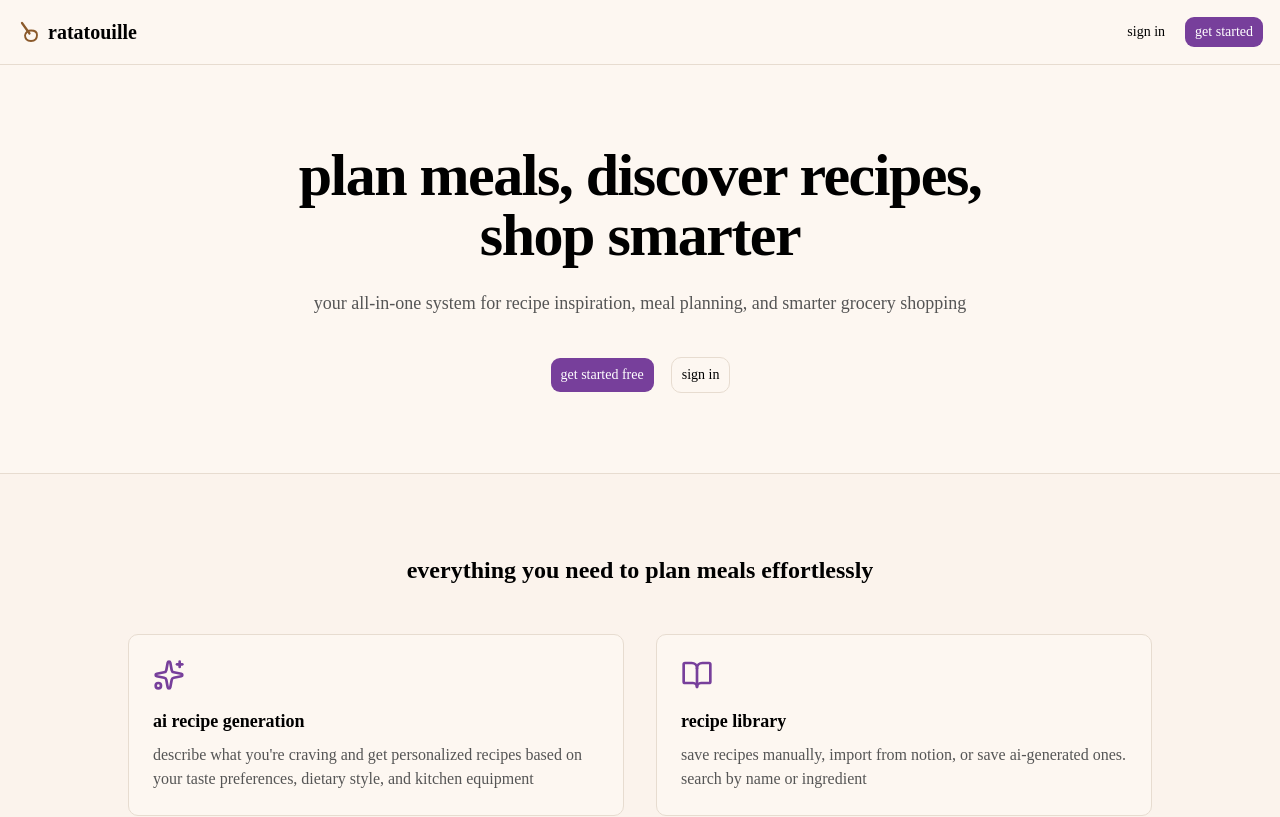
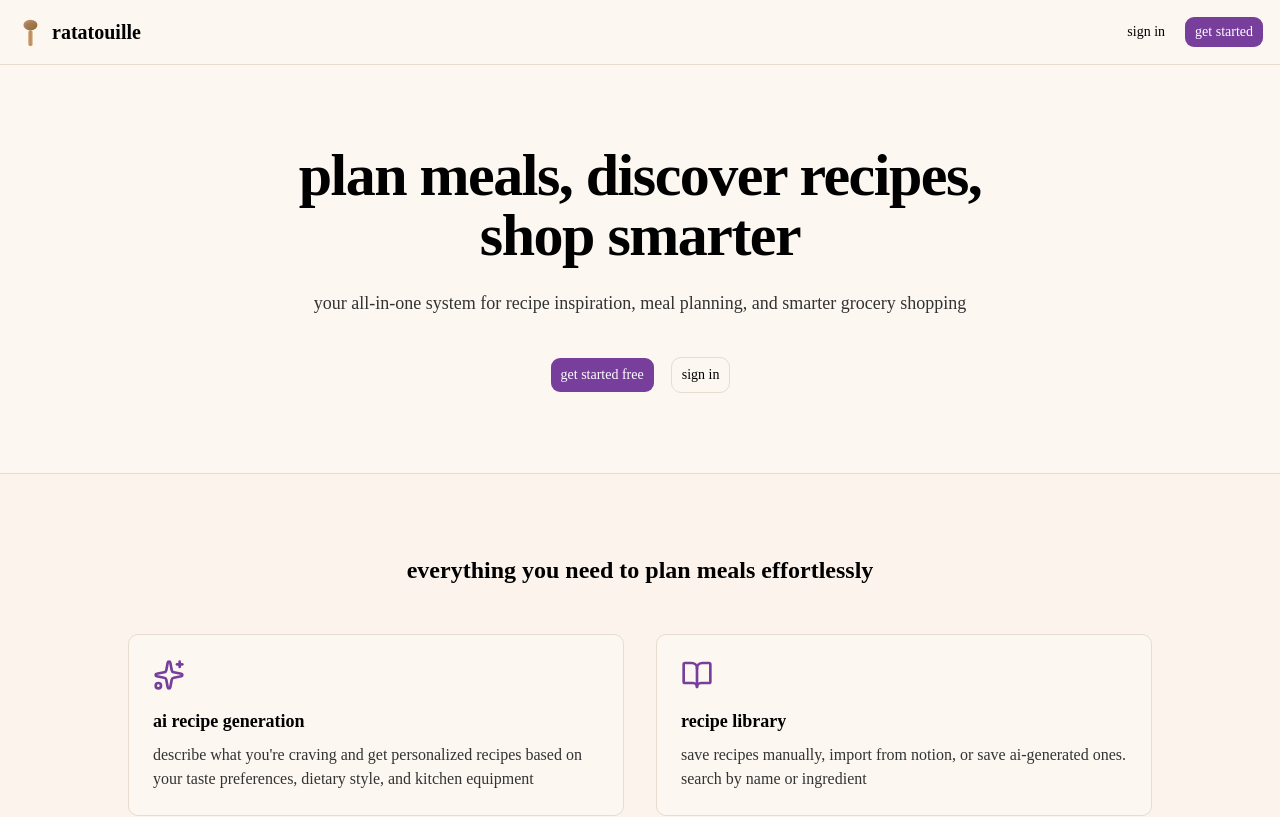
Before and after one commit to sudikshad/ratatouille, a Next.js app: page / in a window 1280 px wide. Shown: the top 817 px of the page. Built offline with nearby package versions, Linux system fonts and the light colour scheme; no server answers.

Commit message:
Realistic wooden spoon logo, all text pure black

```diff
--- a/src/app/globals.css
+++ b/src/app/globals.css
@@ -66,10 +66,10 @@
   /* Warm muted beige */
   --muted: oklch(0.94 0.02 70);
   /* Dark gray for muted text */
-  --muted-foreground: #555555;
+  --muted-foreground: #333333;
   /* Herb green accent - #81B29A */
   --accent: oklch(0.70 0.08 160);
-  --accent-foreground: oklch(0.28 0.04 45);
+  --accent-foreground: #000000;
   /* Terracotta destructive - #E07A5F */
   --destructive: oklch(0.65 0.16 30);
   /* Warm border */
@@ -85,11 +85,11 @@
   --chart-5: oklch(0.50 0.12 310);  /* deep purple */
   --radius: 0.625rem;
   --sidebar: oklch(0.96 0.015 70);
-  --sidebar-foreground: oklch(0.28 0.04 45);
+  --sidebar-foreground: #000000;
   --sidebar-primary: oklch(0.48 0.15 310);
-  --sidebar-primary-foreground: oklch(0.98 0.01 70);
+  --sidebar-primary-foreground: #ffffff;
   --sidebar-accent: oklch(0.94 0.02 70);
-  --sidebar-accent-foreground: oklch(0.28 0.04 45);
+  --sidebar-accent-foreground: #000000;
   --sidebar-border: oklch(0.90 0.02 70);
   --sidebar-ring: oklch(0.48 0.15 310);
 }
--- a/src/app/page.tsx
+++ b/src/app/page.tsx
@@ -40,28 +40,35 @@ export default async function Home() {
         <div className="container mx-auto flex h-16 items-center justify-between px-4">
           <div className="flex items-center gap-2">
             <svg
-              width="24"
-              height="24"
+              width="28"
+              height="28"
               viewBox="0 0 32 32"
               fill="none"
               xmlns="http://www.w3.org/2000/svg"
             >
-              {/* Ladle handle - long diagonal */}
-              <path
-                d="M8 4 L18 18"
-                stroke="#8B5A2B"
-                strokeWidth="3"
-                strokeLinecap="round"
-              />
-              {/* Ladle bowl - deep rounded scoop */}
-              <path
-                d="M12 20 Q12 28 20 28 Q28 28 28 20 Q28 14 20 14 Q14 14 12 20"
-                stroke="#8B5A2B"
-                strokeWidth="2.5"
-                fill="none"
-              />
+              {/* Wooden spoon - realistic */}
+              <defs>
+                <linearGradient id="woodGrain" x1="0%" y1="0%" x2="100%" y2="0%">
+                  <stop offset="0%" stopColor="#D4A574" />
+                  <stop offset="30%" stopColor="#C4956A" />
+                  <stop offset="50%" stopColor="#B8895E" />
+                  <stop offset="70%" stopColor="#C4956A" />
+                  <stop offset="100%" stopColor="#D4A574" />
+                </linearGradient>
+                <linearGradient id="bowlGrain" x1="0%" y1="0%" x2="100%" y2="100%">
+                  <stop offset="0%" stopColor="#C4956A" />
+                  <stop offset="50%" stopColor="#A67B5B" />
+                  <stop offset="100%" stopColor="#8B6914" />
+                </linearGradient>
+              </defs>
+              {/* Handle */}
+              <rect x="14" y="14" width="5" height="18" rx="2" fill="url(#woodGrain)" />
+              {/* Spoon bowl */}
+              <ellipse cx="16.5" cy="8" rx="8" ry="6" fill="url(#bowlGrain)" />
+              {/* Bowl inner shadow */}
+              <ellipse cx="16.5" cy="8.5" rx="5.5" ry="3.5" fill="#96784C" opacity="0.4" />
             </svg>
-            <h1 className="text-xl font-bold">ratatouille</h1>
+            <h1 className="text-xl font-bold text-black">ratatouille</h1>
           </div>
           <nav>
             {session ? (
```
